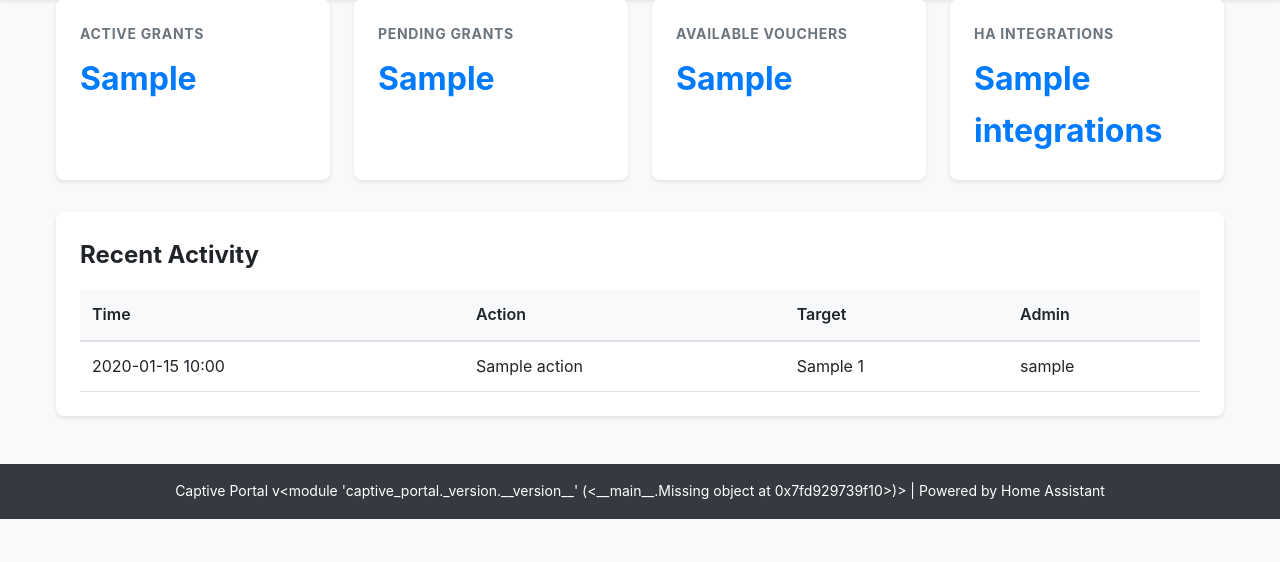
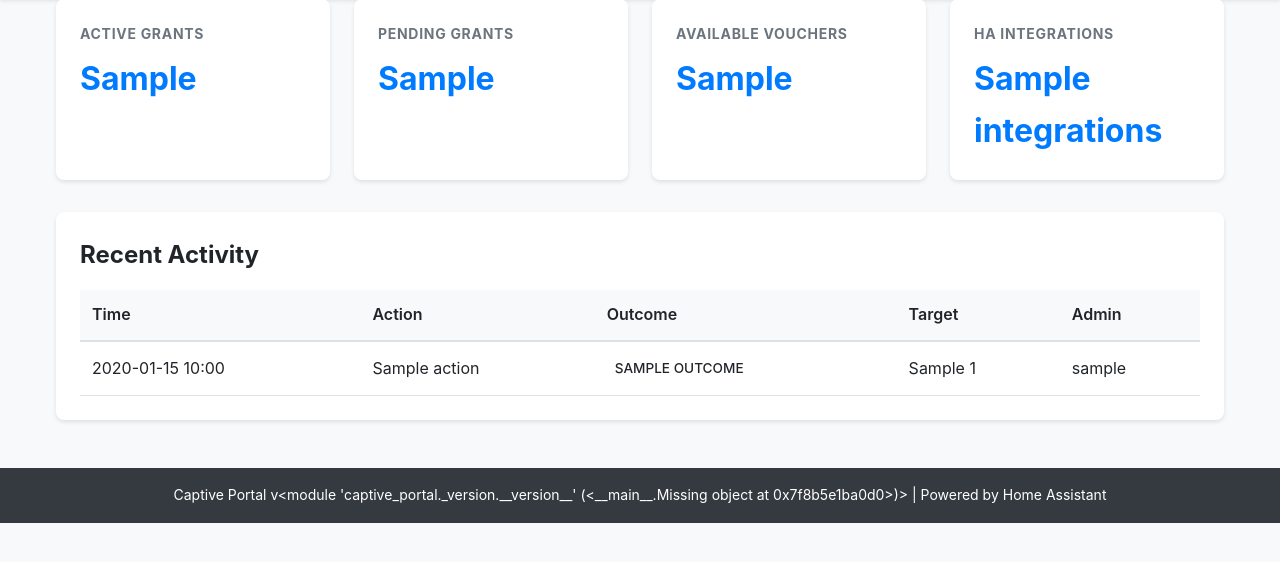
Before and after one commit to tykeal/homeassistant-captive-portal, a FastAPI app: template addon/src/captive_portal/web/templates/admin/dashboard.html in a window 1280 px wide. Shown: the part 121-683 px from the top of the page. Run offline with FastAPI, Linux system fonts and the light colour scheme; the template is opened without the code that fills it: most values are stand-ins (such as "Sample title", 1, 10 or a date in 2020); parts of the project's set-up code (start-up, migrations or seed data) failed here and were passed over.

Commit message:
Fix(ui): Add auth outcome and VLAN to UI
Add outcome column with colored badges to the dashboard
Recent Activity table so denied and error auth attempts
are visible. Add VLAN column to the grants table showing
omada_vid. Add failed status to the grants filter
dropdown.

Co-authored-by: Copilot <223556219+Copilot@users.noreply.github.com>
Signed-off-by: Andrew Grimberg <tykeal@bardicgrove.org>

```diff
--- a/addon/src/captive_portal/services/dashboard_service.py
+++ b/addon/src/captive_portal/services/dashboard_service.py
@@ -44,6 +44,7 @@ class ActivityLogEntry:
         target_type: Entity type affected.
         target_id: Entity identifier affected.
         admin_username: Resolved admin username or raw actor.
+        outcome: Action outcome (e.g. success, denied, error).
     """
 
     timestamp: datetime
@@ -51,6 +52,7 @@ class ActivityLogEntry:
     target_type: str
     target_id: str
     admin_username: str
+    outcome: str
 
 
 class DashboardService:
@@ -188,6 +190,7 @@ class DashboardService:
                     target_type=log.target_type or "",
                     target_id=log.target_id or "",
                     admin_username=admin_map.get(log.actor, log.actor),
+                    outcome=log.outcome,
                 )
             )
 
--- a/addon/src/captive_portal/web/templates/admin/dashboard.html
+++ b/addon/src/captive_portal/web/templates/admin/dashboard.html
@@ -56,6 +56,7 @@ SPDX-License-Identifier: Apache-2.0
                     <tr>
                         <th>Time</th>
                         <th>Action</th>
+                        <th>Outcome</th>
                         <th>Target</th>
                         <th>Admin</th>
                     </tr>
@@ -66,13 +67,18 @@ SPDX-License-Identifier: Apache-2.0
                     <tr>
                         <td>{{ log.timestamp.strftime('%Y-%m-%d %H:%M') }}</td>
                         <td>{{ log.action }}</td>
+                        <td>
+                            <span class="status-badge status-{{ log.outcome }}">
+                                {{ log.outcome }}
+                            </span>
+                        </td>
                         <td>{{ log.target_type }} {{ log.target_id }}</td>
                         <td>{{ log.admin_username }}</td>
                     </tr>
                     {% endfor %}
                     {% else %}
                     <tr>
-                        <td colspan="4" class="empty-state">No recent activity</td>
+                        <td colspan="5" class="empty-state">No recent activity</td>
                     </tr>
                     {% endif %}
                 </tbody>
--- a/addon/src/captive_portal/web/themes/default/admin.css
+++ b/addon/src/captive_portal/web/themes/default/admin.css
@@ -378,6 +378,13 @@ h2 {
 .status-active { background-color: #d4edda; color: #155724; }
 .status-expired { background-color: #f8d7da; color: #721c24; }
 .status-revoked { background-color: #d6d8db; color: #383d41; }
+.status-failed { background-color: #f8d7da; color: #721c24; }
+
+/* Auth outcome badges */
+.status-success { background-color: #28a745; color: #fff; }
+.status-denied { background-color: #dc3545; color: #fff; }
+.status-error { background-color: #fd7e14; color: #fff; }
+.status-rate_limited { background-color: #ffc107; color: #212529; }
 
 /* Discovery state badges */
 .state-badge {
```
Also changed, not shown: addon/src/captive_portal/web/templates/admin/grants_enhanced.html (+10 -1 lines).
